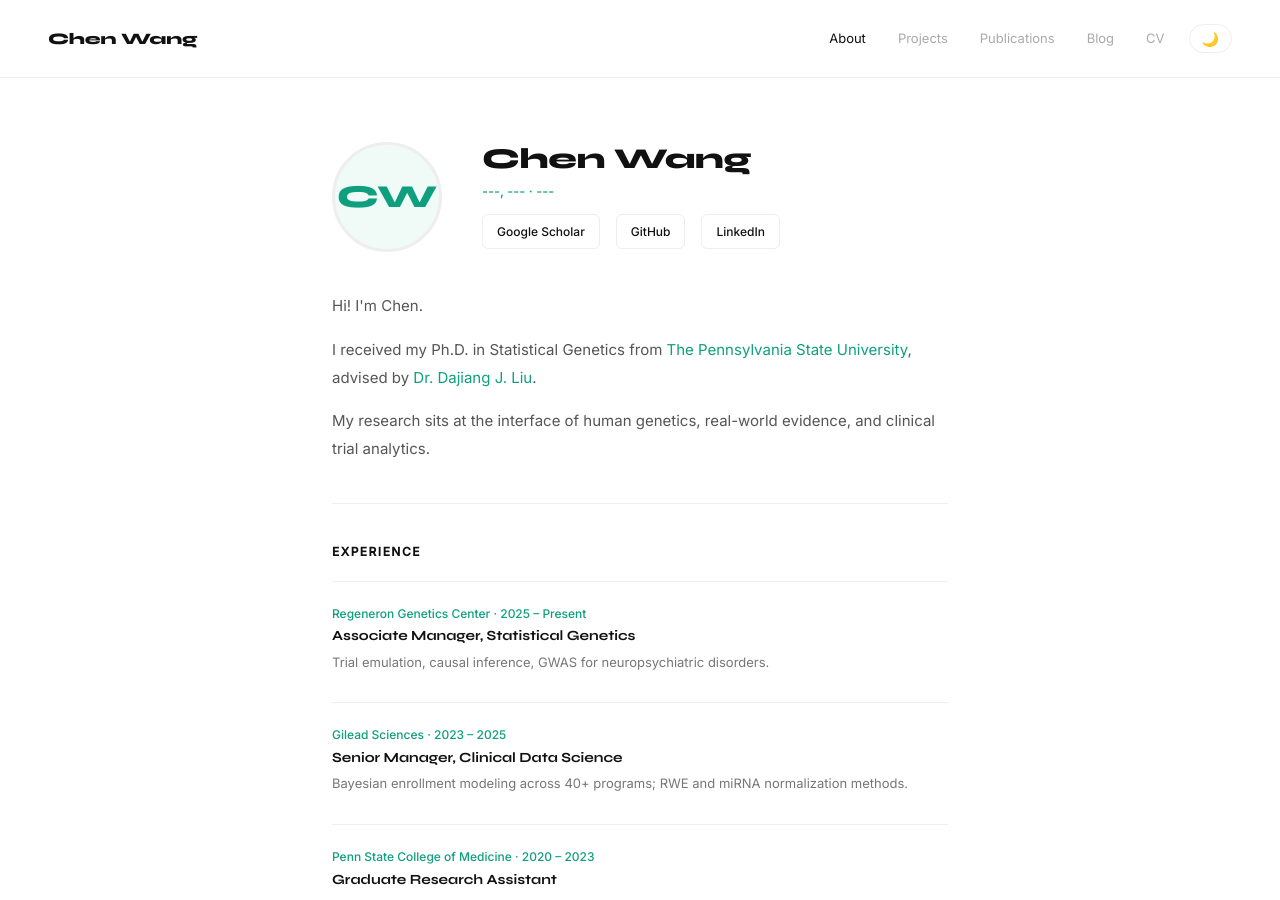
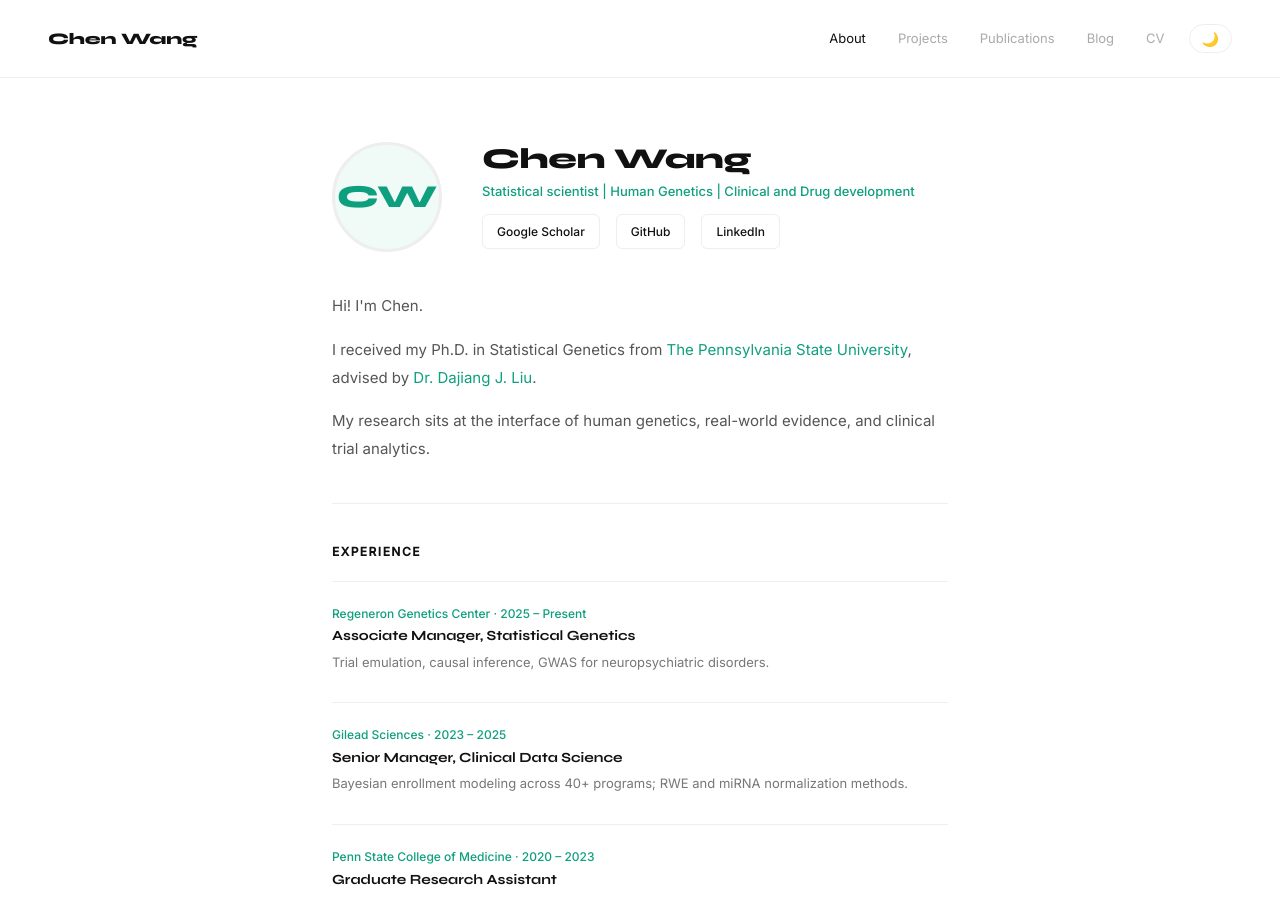
Before and after one commit to wangc29/wangc29.github.io, a Jekyll site: the page built from index.md, in a window 1280 px wide and 900 px high. Built offline with Jekyll 4.4.1, drawn with Linux system fonts in a browser that asks for light colours.

Commit message:
update index.md

```diff
--- a/index.md
+++ b/index.md
@@ -23,7 +23,7 @@ title: ""
 
   <div>
     <div class="about-name">Chen Wang</div>
-    <div class="about-role">---, --- · --- </div>
+    <div class="about-role">Statistical scientist | Human Genetics | Clinical and Drug development </div>
     <div class="links" style="margin-top: 0.75rem;">
       <!-- Links pull from _config.yml automatically -->
       <a class="btn-ghost" href="{{ site.scholar_url }}" target="_blank">Google Scholar</a>
```
